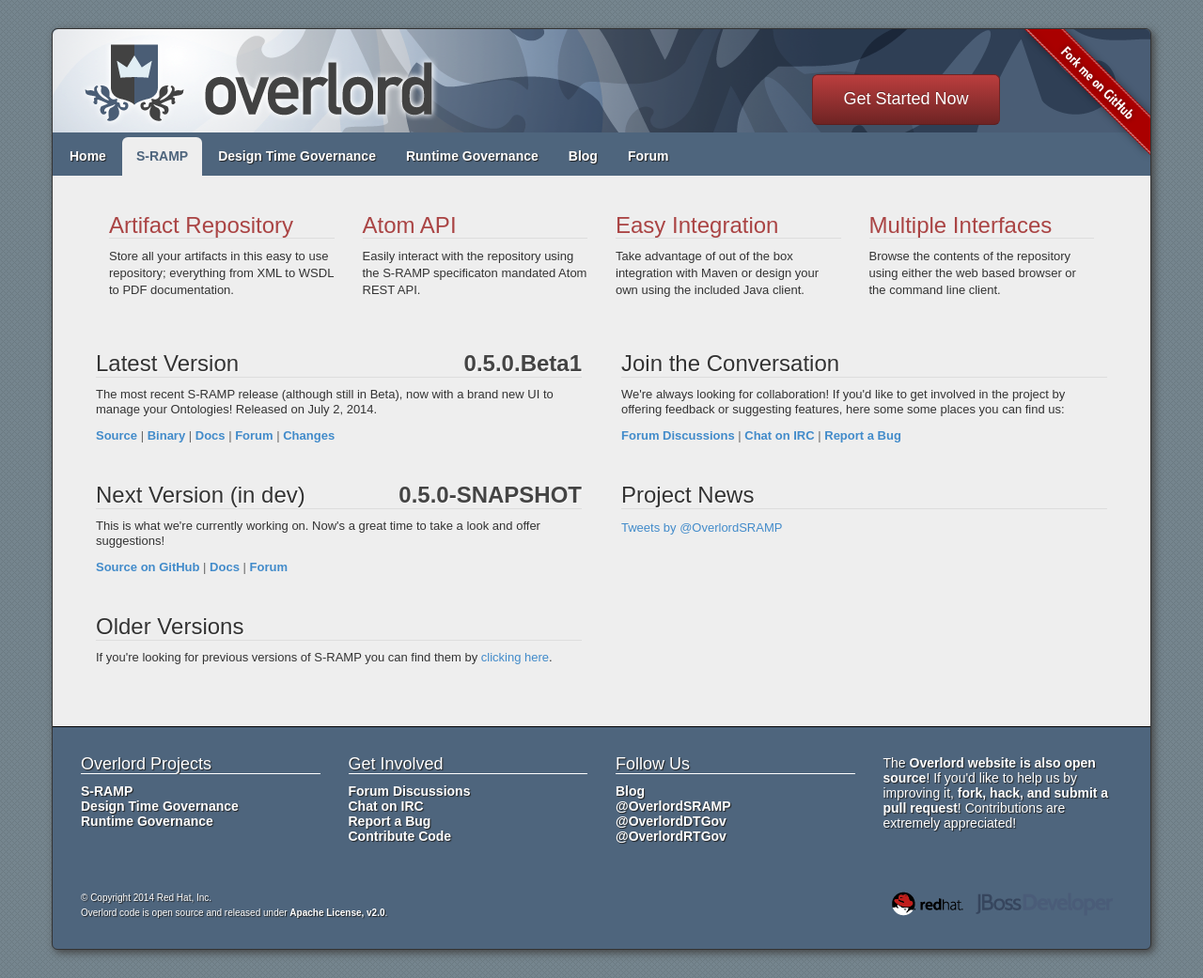
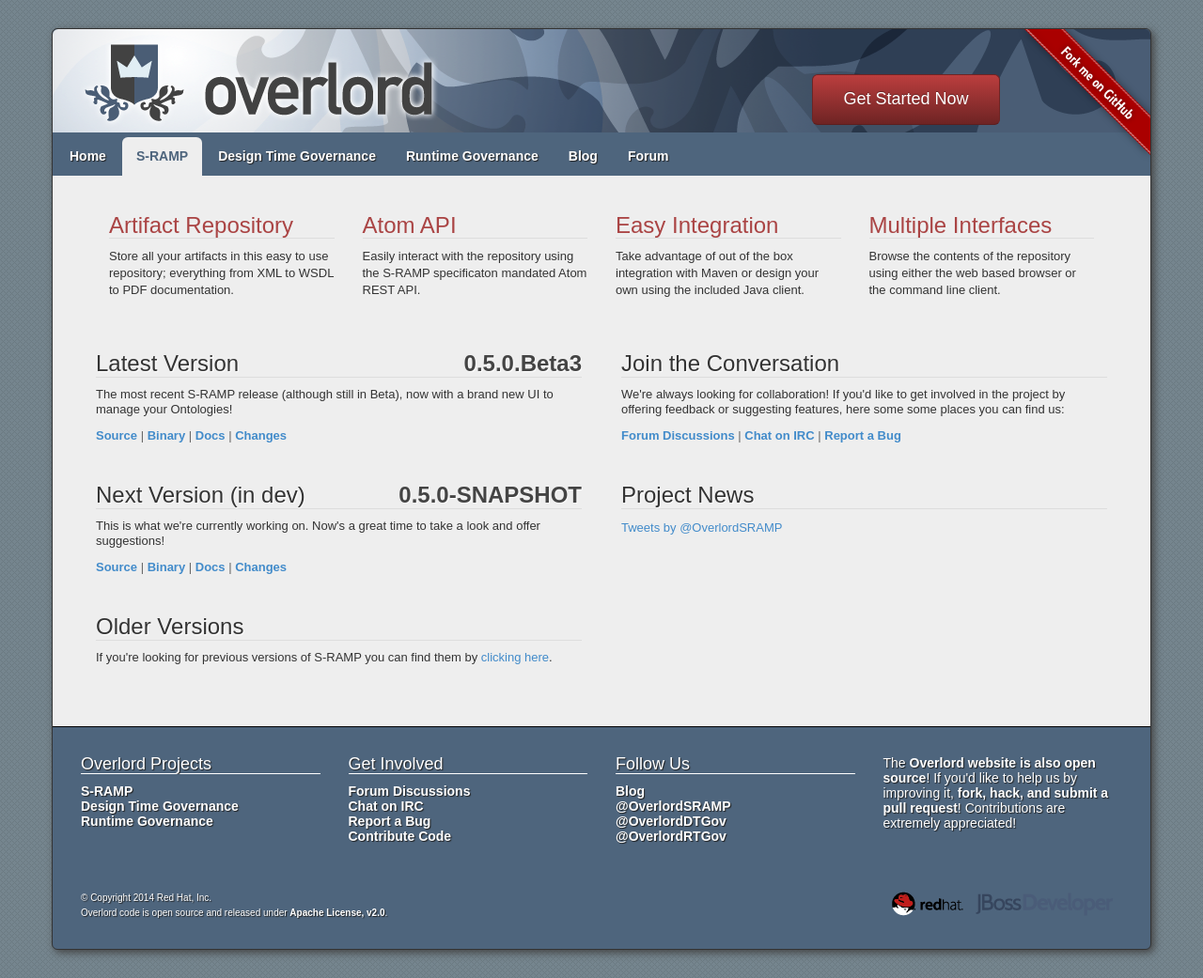
Before and after one commit to Governance/Governance.github.io, a Jekyll site: the page built from s-ramp/index.html, in a window 1280 px wide. Shown: the whole page at 94% size. Built offline with Jekyll 4.4.1, drawn with Linux system fonts in a browser that asks for light colours; comment, search, counter and statistics services are not loaded.

Commit message:
OVERLORD-126 project versions

```diff
--- a/rtgov/versions.html
+++ b/rtgov/versions.html
@@ -21,10 +21,10 @@
                   <li>Gadget Server based UI</li>
                 </ul>
                 <div class="links">
-                  <a href="https://github.com/Governance/rtgov/archive/1.0.0.Final.zip">Source</a> |
+                  <a href="https://github.com/Governance/rtgov/tree/1.0.0.Final">Source</a> |
                   <a href="http://downloads.jboss.org/overlord/rtgov/overlord-rtgov-jbossas-1.0.0.Final.zip">Binary</a> |
-                  <a href="http://docs.jboss.org/overlord/rtgov/user/1.0.0.Final/html/index.html">Docs</a> |
-                  <a href="http://red.ht/1o1Cqvx">Changelog</a>
+                  <a href="http://docs.jboss.org/overlord/rtgov/1.0.0.Final">Docs</a> |
+                  <a href="http://red.ht/1o1Cqvx">Changes</a>
                 </div>
 
               </div>
--- a/s-ramp/index.html
+++ b/s-ramp/index.html
@@ -29,25 +29,24 @@
             <!-- Left side -->
             <div class="col-lg-6">
 
-              <!-- Version: 0.5.0.Beta1 -->
               <div class="citem">
-                <h3>Latest Version <span class="version pull-right hide-480">0.5.0.Beta1</span></h3>
-                <p>The most recent S-RAMP release (although still in Beta), now with a brand new UI to manage your Ontologies!  Released on July 2, 2014.</p>
+                <h3>Latest Version <span class="version pull-right hide-480">0.5.0.Beta3</span></h3>
+                <p>The most recent S-RAMP release (although still in Beta), now with a brand new UI to manage your Ontologies!</p>
                 <div class="links">
-                  <a href="https://github.com/Governance/s-ramp/archive/s-ramp-0.5.0.Beta1.zip">Source</a> |
-                  <a href="http://downloads.jboss.org/overlord/sramp/s-ramp-0.5.0.Beta1.zip">Binary</a> |
-                  <a href="http://docs.jboss.org/overlord/sramp/0.5.0.Beta1/html/">Docs</a> |
-                  <a href="https://community.jboss.org/en/overlord">Forum</a> |
-                  <a href="http://red.ht/1vw1KOw">Changes</a>
+                  <a href="https://github.com/Governance/s-ramp/tree/s-ramp-0.5.0.Beta3">Source</a> |
+                  <a href="http://downloads.jboss.org/overlord/sramp/s-ramp-0.5.0.Beta3.zip">Binary</a> |
+                  <a href="http://docs.jboss.org/overlord/sramp/0.5.0.Beta3/html/">Docs</a> |
+                  <a href="http://red.ht/XEhLbp">Changes</a>
                 </div>
               </div>
               <div class="citem">
                 <h3>Next Version (in dev) <span class="version pull-right hide-480">0.5.0-SNAPSHOT</span></h3>
                 <p>This is what we're currently working on.  Now's a great time to take a look and offer suggestions!</p>
                 <div class="links">
-                  <a href="https://github.com/Governance/s-ramp/">Source on GitHub</a> |
+                  <a href="https://github.com/Governance/s-ramp">Source</a> |
+                  <a href="https://repository.jboss.org/nexus/content/repositories/snapshots/org/overlord/sramp/s-ramp-distro-assembly/0.5.0-SNAPSHOT/">Binary</a> |
                   <a href="https://github.com/Governance/s-ramp/wiki/Guide">Docs</a> |
-                  <a href="https://community.jboss.org/en/overlord">Forum</a>
+                  <a href="http://red.ht/V1SiXv">Changes</a>
                 </div>
               </div>
               <div class="citem">
```
Also changed, not shown: dtgov/index.html (+6 -6 lines), dtgov/versions.html (+6 -6 lines), rtgov/index.html (+5 -5 lines), s-ramp/versions.html (+4 -4 lines).
